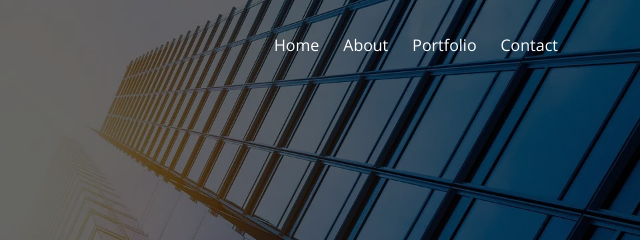
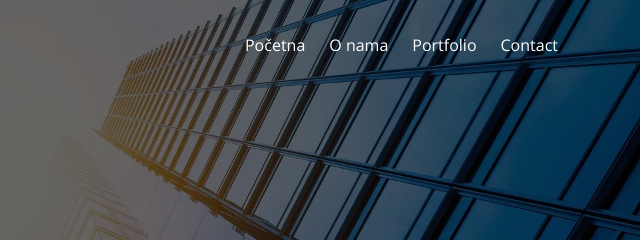
Before and after one commit to milostordai/allgetec, a plain HTML site: page index.html in a window 1280 px wide. Shown: the top 240 px of the page, 640-1280 px from the left. Drawn offline with nearby package versions, Linux system fonts and the light colour scheme.

Commit message:
Update index.html

```diff
--- a/index.html
+++ b/index.html
@@ -42,8 +42,8 @@
 
       <nav id="navbar" class="navbar">
         <ul>
-          <li><a class="nav-link scrollto active" href="#hero">Home</a></li>
-          <li><a class="nav-link scrollto" href="#about">About</a></li>
+          <li><a class="nav-link scrollto active" href="#hero">Početna</a></li>
+          <li><a class="nav-link scrollto" href="#about">O nama</a></li>
           <li><a class="nav-link scrollto " href="#portfolio">Portfolio</a></li>
           <li><a class="nav-link scrollto" href="#contact">Contact</a></li>
         </ul>
```
